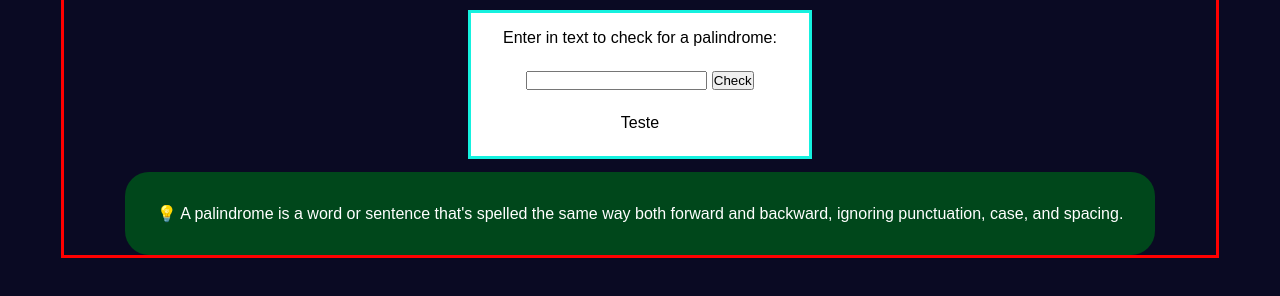
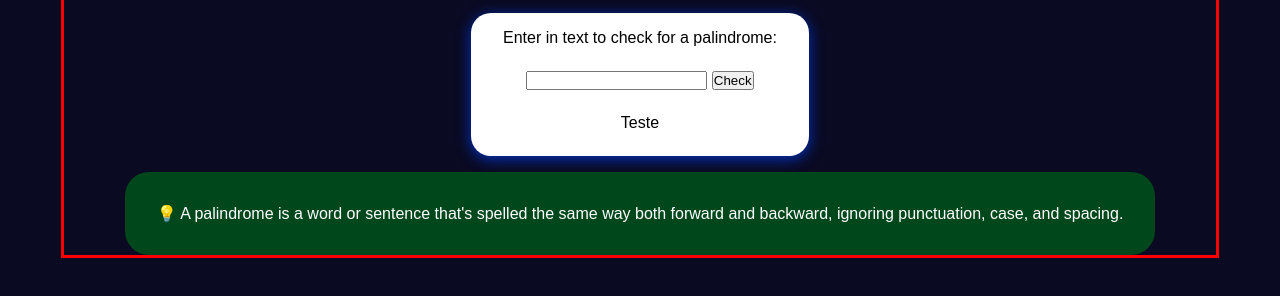
Before and after one commit to cmoiss/palindrome-checker, a plain HTML site: page index.html in a window 1280 px wide. Shown: the part 104-400 px from the top of the page. Drawn offline with Linux system fonts and the light colour scheme.

Commit message:
updated - input-block

```diff
--- a/style.css
+++ b/style.css
@@ -17,6 +17,7 @@
 }
 
 body {
+    min-height: 100svh;
     background-color: var(--dark-blue);
     padding: 4rem;
 }
@@ -34,13 +35,15 @@ body {
 }
 
 .input-block {
+    /* outline: solid rgb(21, 241, 223); */
     flex-direction: column;
     justify-content: center;
     align-items: center;
-    outline: solid rgb(21, 241, 223);
     background-color: white;
     padding: 1rem 2rem 1.5rem 2rem;
     gap: 1.5rem;
+    border-radius: 1.25em;
+    box-shadow: #002ead 0px 3px 13px 1px;
     /* min-width: 50%; */
     /* min-height: 15svh; */
 }
```
